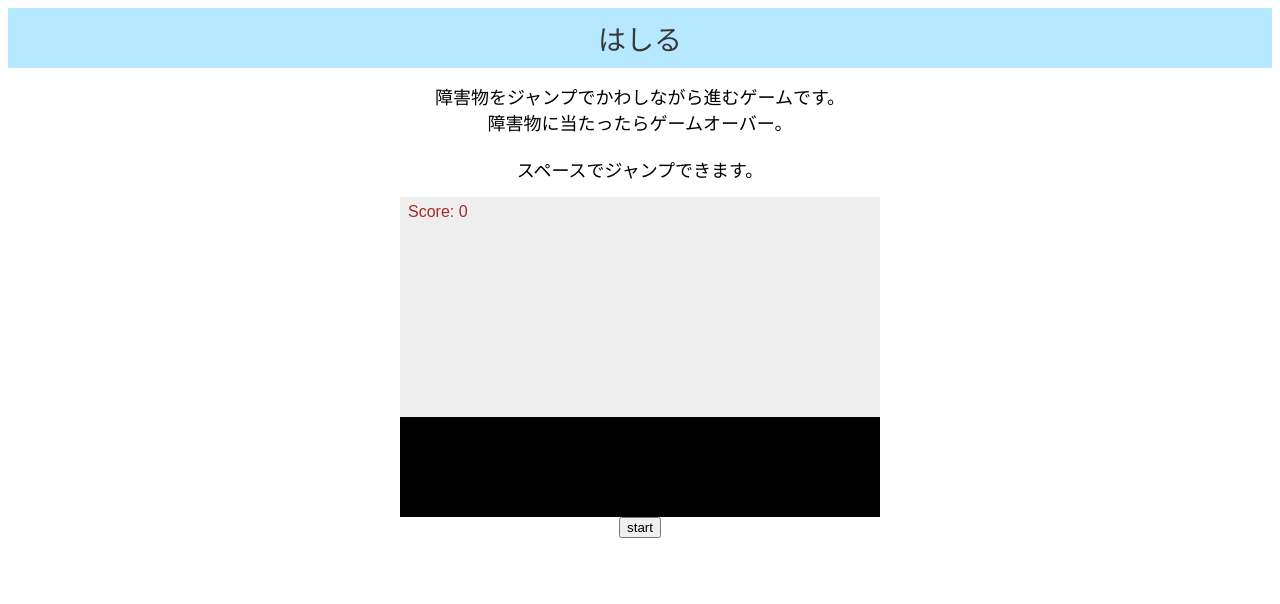
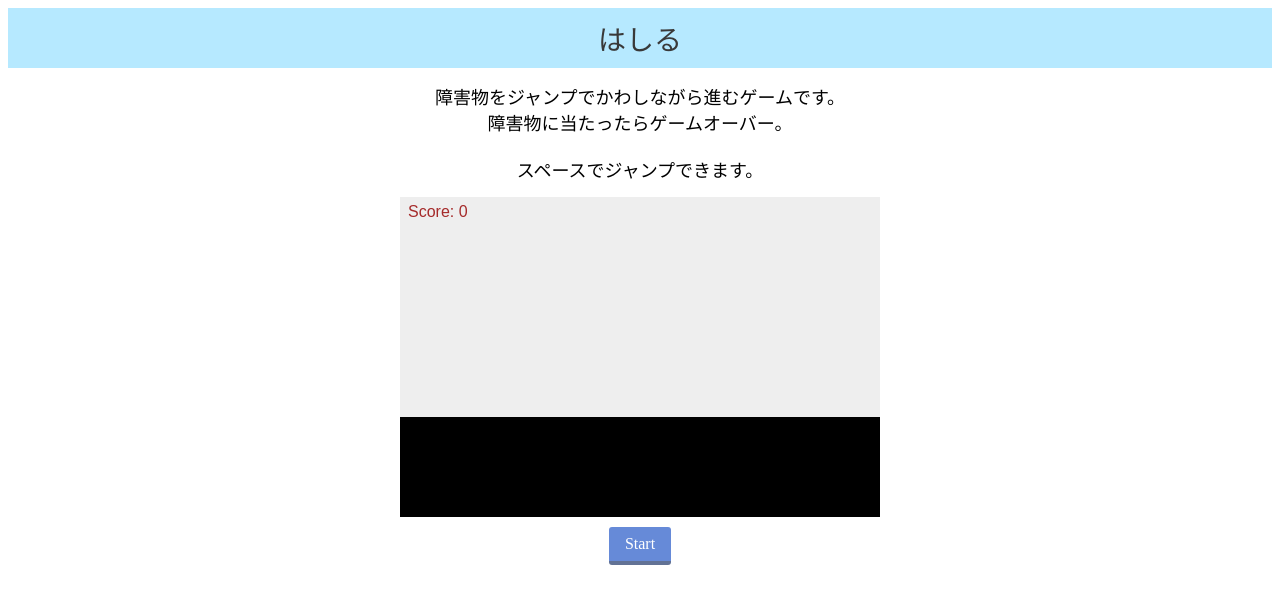
Before and after one commit to omu58n/Game, a plain HTML site: page hasiru/hasiru.html in a window 1280 px wide. Drawn offline with Linux system fonts and the light colour scheme.

Commit message:
modify button design

```diff
--- a/blockout/blockout.css
+++ b/blockout/blockout.css
@@ -42,3 +42,21 @@
 div {
     text-align : center ;
 }
+#div_button {
+    padding: 10px 0;
+}
+.btn-square {
+    display: inline-block;
+    padding: 0.5em 1em;
+    text-decoration: none;
+    background: #668ad8;/*ボタン色*/
+    color: #FFF;
+    border-bottom: solid 4px #627295;
+    border-radius: 3px;
+  }
+  .btn-square:active {
+    /*ボタンを押したとき*/
+    -webkit-transform: translateY(4px);
+    transform: translateY(4px);/*下に動く*/
+    border-bottom: none;/*線を消す*/
+}
--- a/hasiru/hasiru.css
+++ b/hasiru/hasiru.css
@@ -42,3 +42,21 @@
 div {
     text-align : center ;
 }
+#div_button {
+    padding: 10px 0;
+}
+.btn-square {
+    display: inline-block;
+    padding: 0.5em 1em;
+    text-decoration: none;
+    background: #668ad8;/*ボタン色*/
+    color: #FFF;
+    border-bottom: solid 4px #627295;
+    border-radius: 3px;
+  }
+  .btn-square:active {
+    /*ボタンを押したとき*/
+    -webkit-transform: translateY(4px);
+    transform: translateY(4px);/*下に動く*/
+    border-bottom: none;/*線を消す*/
+}
--- a/hasiru/hasiru.html
+++ b/hasiru/hasiru.html
@@ -18,7 +18,7 @@
         <div id="myfilter"></div>
         <div id="myscore"></div>
     </div>
-    <div id="div_button"><input type="button" value="start" id="startbutton"></div>
+    <div id="div_button"><a href="#" class="btn-square" id="startbutton">Start</a></div>
     <script type="text/javascript" src="hasiru.js"></script>
 </body>
 </html>
--- a/utikese/utikese.css
+++ b/utikese/utikese.css
@@ -42,3 +42,21 @@
 div {
     text-align : center ;
 }
+#div_button {
+    padding: 10px 0;
+}
+.btn-square {
+    display: inline-block;
+    padding: 0.5em 1em;
+    text-decoration: none;
+    background: #668ad8;/*ボタン色*/
+    color: #FFF;
+    border-bottom: solid 4px #627295;
+    border-radius: 3px;
+  }
+  .btn-square:active {
+    /*ボタンを押したとき*/
+    -webkit-transform: translateY(4px);
+    transform: translateY(4px);/*下に動く*/
+    border-bottom: none;/*線を消す*/
+}
--- a/utikese/utikese.js
+++ b/utikese/utikese.js
@@ -88,7 +88,6 @@ function drawPaddle() {
 function drawScore() {
     ctx.font = "16px Arial";
     ctx.fillStyle = "brown";
-    console.log(balls[0].status);
     score1 = 5 - balls[0].status;
     score2 = 5 - balls[1].status;
     ctx.fillText("Score1: "+ score1 + "  Score2: " + score2, 8, 20);
--- a/yokeru/yokeru.css
+++ b/yokeru/yokeru.css
@@ -42,3 +42,21 @@
 div {
     text-align : center ;
 }
+#div_button {
+    padding: 10px 0;
+}
+.btn-square {
+    display: inline-block;
+    padding: 0.5em 1em;
+    text-decoration: none;
+    background: #668ad8;/*ボタン色*/
+    color: #FFF;
+    border-bottom: solid 4px #627295;
+    border-radius: 3px;
+  }
+  .btn-square:active {
+    /*ボタンを押したとき*/
+    -webkit-transform: translateY(4px);
+    transform: translateY(4px);/*下に動く*/
+    border-bottom: none;/*線を消す*/
+}
```
Also changed, not shown: blockout/blockout.html (+1 -1 lines), utikese/utikese.html (+1 -1 lines), yokeru/yokeru.html (+1 -1 lines).
